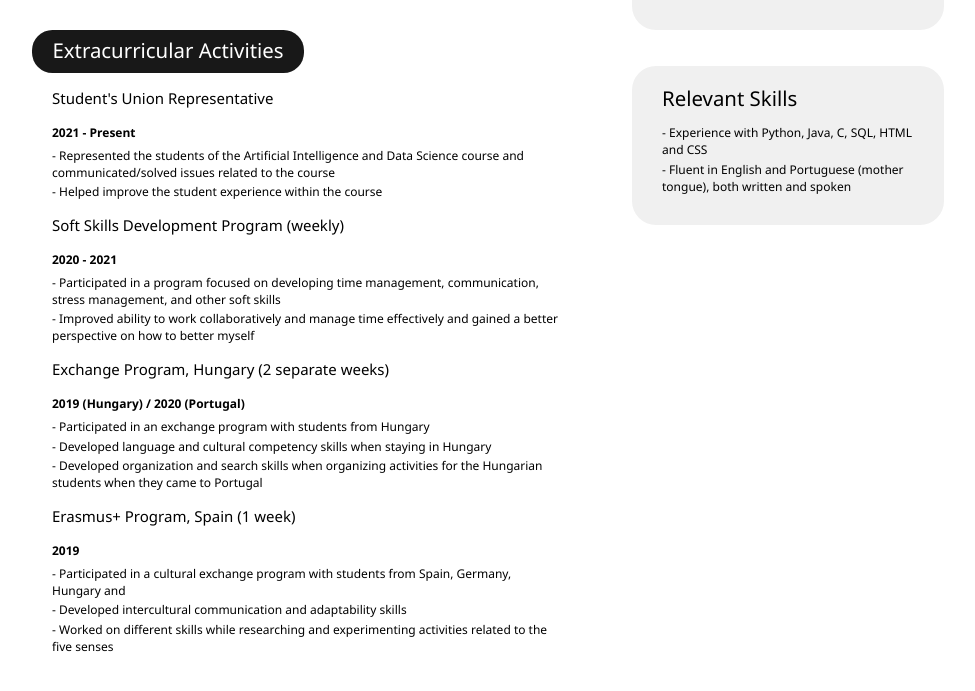
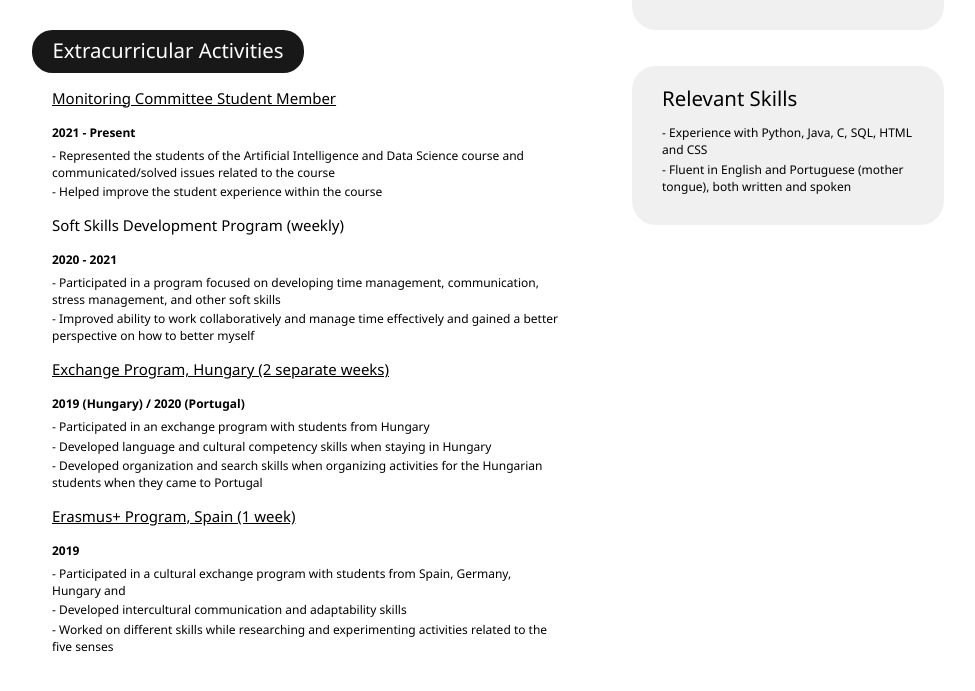
Before and after one commit to blsbls03/cv, a plain HTML site: page index.html in a window 1280 px wide. Shown: the part 509-1200 px from the top of the page, without its empty margins (152-1127 px from the left). Drawn offline with Linux system fonts and the light colour scheme.

Commit message:
Update index.html

```diff
--- a/index.html
+++ b/index.html
@@ -3,10 +3,8 @@
 <head>
     <link href="style.css" rel="stylesheet">
     <link rel="stylesheet" href="https://cdnjs.cloudflare.com/ajax/libs/font-awesome/5.15.4/css/all.min.css">
-    <title>CV Barbara Santos</title>
+    <title>Barbara Santos - CV</title>
 </head>
-
-
 
 <body>
     <header id="header">
@@ -40,7 +38,9 @@
             </section>
             <section>
                 <h2 class="meow">Extracurricular Activities</h2>
-                <h3 class="space">Student's Union Representative</h3>
+                <h3 class="space">
+                    <a href="https://sigarra.up.pt/fcup/en/CUR_GERAL.CUR_COMISSAO_acomp_LIST?pv_curso_id=23521">Monitoring Committee Student Member</a>
+                </h3>
                 <h4 class="space">2021 - Present</h4>
                 <p class="space">
                     - Represented the students of the Artificial Intelligence and Data Science course and communicated/solved issues related to the course
@@ -56,7 +56,9 @@
                 <p class="space">
                     - Improved ability to work collaboratively and manage time effectively and gained a better perspective on how to better myself
                 </p>
-                <h3 class="space">Exchange Program, Hungary (2 separate weeks)</h3>
+                <h3 class="space">
+                    <a href="https://colegiopaulovi.com/noticias/post/intercambio-budapeste"> Exchange Program, Hungary (2 separate weeks)</a>
+                </h3>
                 <h4 class="space">2019 (Hungary) / 2020 (Portugal)</h4>
                 <p class="space">
                     - Participated in an exchange program with students from Hungary
@@ -67,7 +69,9 @@
                 <p class="space">
                     - Developed organization and search skills when organizing activities for the Hungarian students when they came to Portugal
                 </p>
-                <h3 class="space">Erasmus+ Program, Spain (1 week)</h3>
+                <h3 class="space">
+                    <a href="https://colegiopaulovi.com/noticias/post/projetos-internacionais-erasmussenses">Erasmus+ Program, Spain (1 week)</a>
+                </h3>
                 <h4 class="space">2019</h4>
                 <p class="space">
                     - Participated in a cultural exchange program with students from Spain, Germany, Hungary and
```
